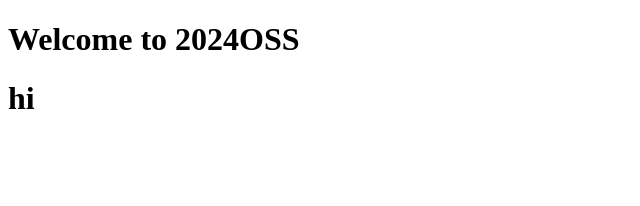
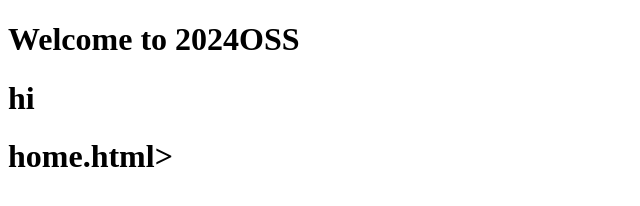
Before and after one commit to HGU-Coding-Studio/assignment-1-seeon13, a plain HTML site: page home.html in a window 1280 px wide. Shown: the whole page, without its empty margins (0-640 px from the left). Drawn offline with Linux system fonts and the light colour scheme.

Commit message:
home.html

```diff
--- a/home.html
+++ b/home.html
@@ -8,5 +8,6 @@
 <body>
   <h1>Welcome to 2024OSS</h1>
   <h1>hi</h1>
+  <h1>home.html></h1>
 </body>
 </html>
```
